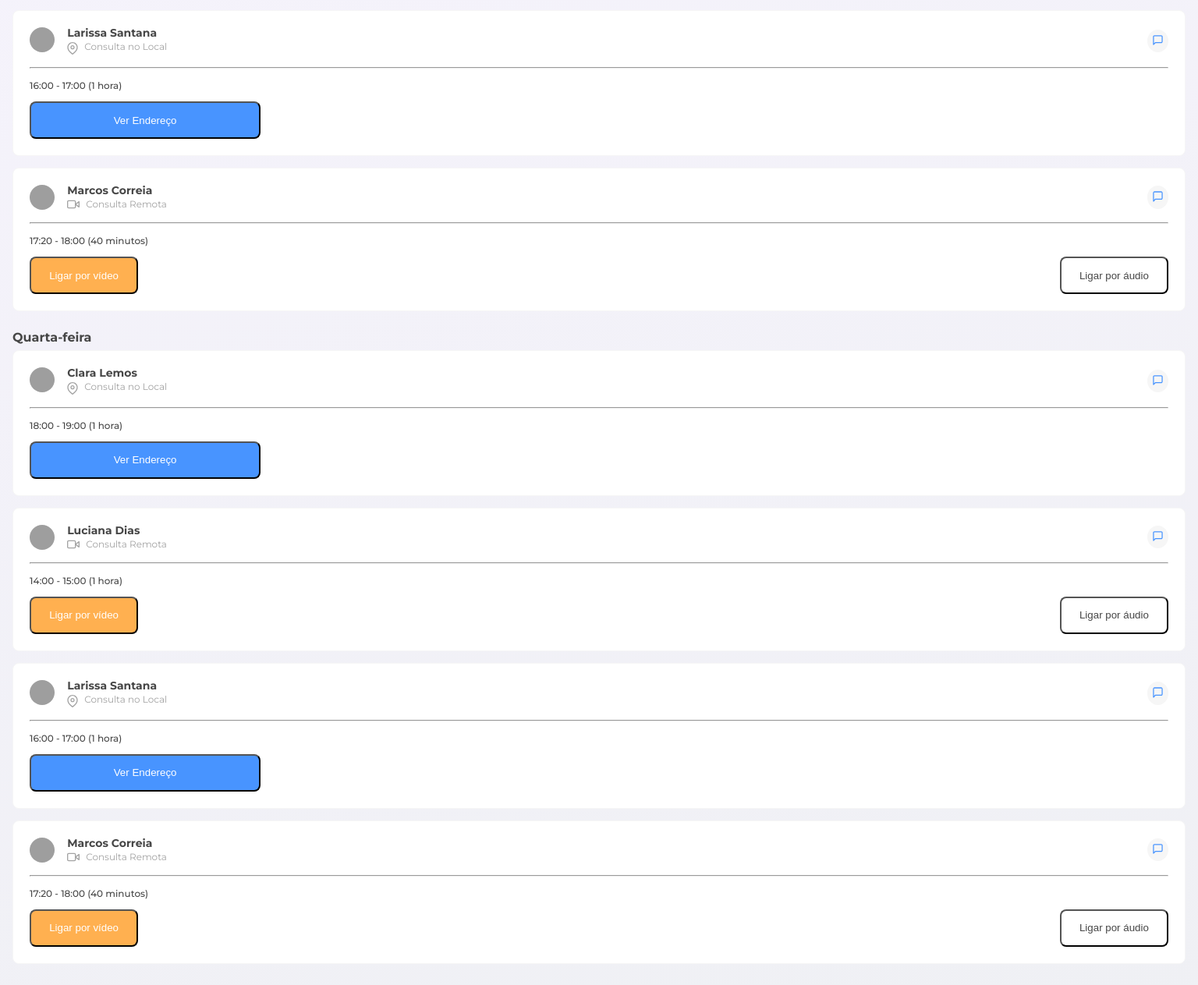
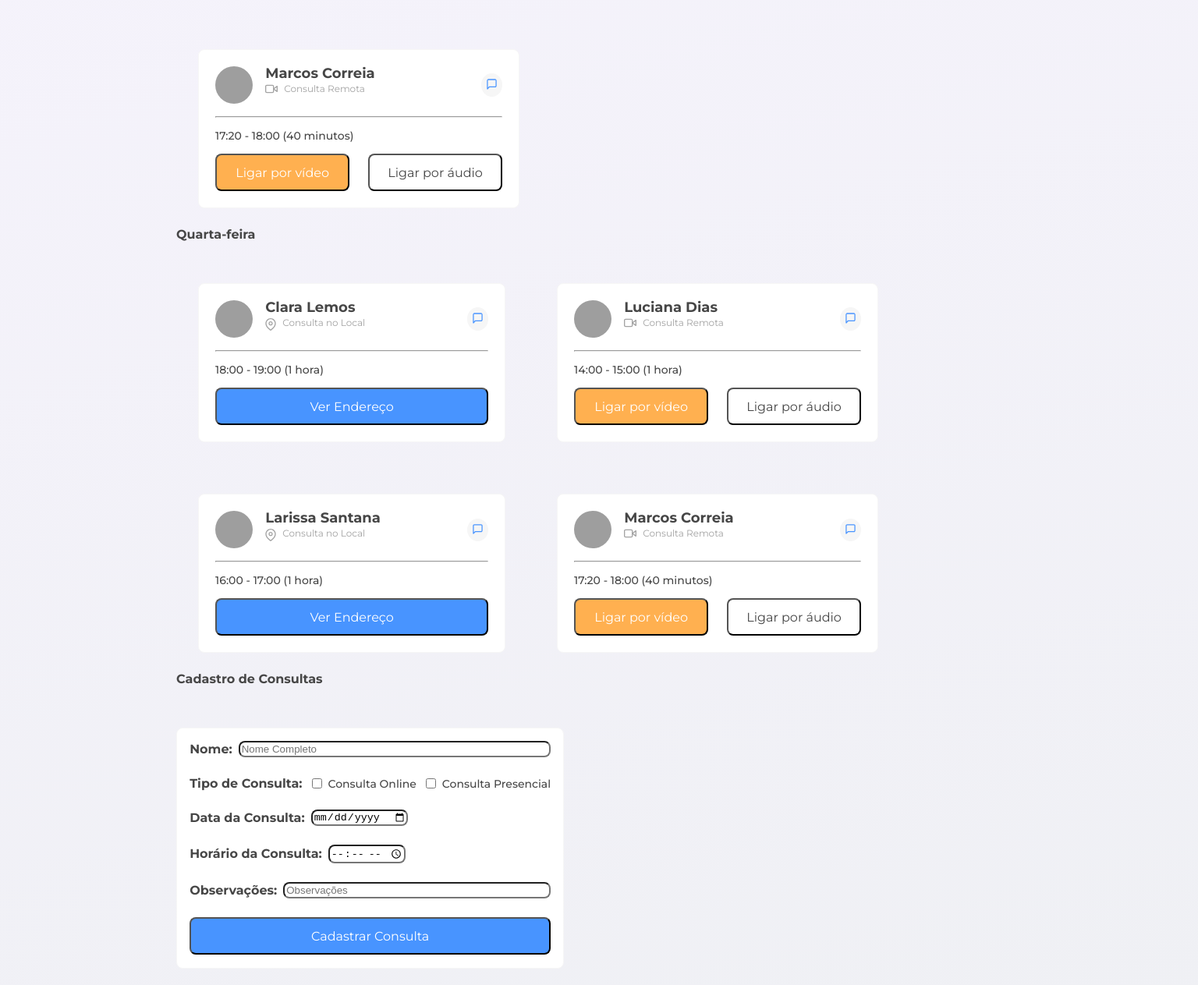
Before and after one commit to Matheus-Farah/Clinica-Medica, a plain HTML site: page src/index.html in a window 1536 px wide. Shown: the part 997-2260 px from the top of the page at 78% size. Drawn offline with Linux system fonts and the light colour scheme; grey boxes are pictures that could not be loaded.

Commit message:
feat: adicao de media queries para responsividade e criacao do formulario de cadastro para telas de desktop

```diff
--- a/src/index.html
+++ b/src/index.html
@@ -412,6 +412,58 @@
             </div>
           </li>
         </ul>
+
+        <section class="formulario__container">
+          <h2 class="container__lista__titulo">Cadastro de Consultas</h2>
+
+          <form class="formulario__cadastro">
+            <section class="formulario__cadastro__campos">
+              <label class="campo__descricao">Nome: </label>
+              <input
+                class="campo__preencher"
+                placeholder="Nome Completo"
+                type="text"
+              />
+            </section>
+
+            <section class="formulario__cadastro__campos">
+              <label class="campo__descricao">Tipo de Consulta: </label>
+
+              <section>
+                <input type="checkbox" name="Online" id="consulta" />
+                <p>Consulta Online</p>
+              </section>
+
+              <section>
+                <input type="checkbox" name="Presencial" id="consulta" />
+                <p>Consulta Presencial</p>
+              </section>
+            </section>
+
+            <section class="formulario__cadastro__campos">
+              <label class="campo__descricao">Data da Consulta: </label>
+              <input class="campo__preencher" type="date" />
+            </section>
+
+            <section class="formulario__cadastro__campos">
+              <label class="campo__descricao">Horário da Consulta: </label>
+              <input class="campo__preencher" type="time" />
+            </section>
+
+            <section class="formulario__cadastro__campos">
+              <label class="campo__descricao">Observações: </label>
+              <input
+                class="campo__preencher"
+                placeholder="Observações"
+                type="text"
+              />
+            </section>
+
+            <button class="container__botao form" type="submit">
+              Cadastrar Consulta
+            </button>
+          </form>
+        </section>
       </section>
     </main>
 
--- a/src/styles/botao_flutuante.css
+++ b/src/styles/botao_flutuante.css
@@ -95,3 +95,16 @@
 #botao-flutuante-online {
   display: none;
 }
+
+@media screen and (min-width: 768px) {
+  .container__botao__flutuante {
+    top: 540px;
+    left: 710px;
+  }
+}
+
+@media screen and (min-width: 1440px) {
+  .container__botao__flutuante {
+    display: none;
+  }
+}
--- a/src/styles/cabecalho.css
+++ b/src/styles/cabecalho.css
@@ -19,3 +19,9 @@
   display: flex;
   gap: 16px;
 }
+
+@media screen and (min-width: 768px) {
+  .cabecalho {
+    display: none;
+  }
+}
--- a/src/styles/consultas.css
+++ b/src/styles/consultas.css
@@ -29,7 +29,7 @@
   }
 
   p {
-    font-weight: 400px;
+    font-weight: 400;
 
     color: var(--prata);
   }
@@ -77,6 +77,8 @@
   border-radius: 8px;
 
   padding: 1.5em;
+
+  width: auto;
 }
 
 .borda {
@@ -152,6 +154,8 @@
 
   width: 139px;
   height: 48px;
+
+  font-family: var(--fonte-principal);
 }
 
 .video {
@@ -170,3 +174,86 @@
   background-color: var(--azul);
   color: var(--branco);
 }
+
+@media screen and (min-width: 768px) {
+  .lista-consultas {
+    display: flex;
+    flex-direction: row;
+    flex-wrap: wrap;
+    gap: 40px;
+  }
+}
+
+@media screen and (min-width: 1440px) {
+  /* Container principal */
+
+  .container {
+    padding-left: 15em;
+  }
+
+  /* Perfil da Médica */
+
+  .container__perfil-nome {
+    h1 {
+      font-size: 31px;
+    }
+
+    p {
+      font-size: 18px;
+    }
+  }
+
+  .container__imagem {
+    width: 96px;
+    height: 96px;
+  }
+
+  .paciente {
+    width: 48px;
+    height: 48px;
+  }
+
+  /* Lista dos Pacientes */
+
+  .container__lista__titulo {
+    padding-bottom: 54px;
+  }
+
+  .lista-consultas {
+    display: flex;
+    flex-direction: row;
+    flex-wrap: wrap;
+    gap: 66px;
+
+    padding-inline: 28px;
+  }
+
+  .lista-consultas li {
+    width: auto;
+  }
+
+  .lista-consultas__info {
+    h3 {
+      font-size: 18px;
+    }
+  }
+
+  .horario {
+    font-size: 14px;
+  }
+
+  .container__botoes {
+    display: flex;
+    gap: 24px;
+  }
+
+  .container__botao {
+    font-size: 16px;
+
+    width: 172px;
+  }
+
+  .localizacao {
+    width: 350px;
+  }
+}
--- /dev/null
+++ b/src/styles/formulario.css
@@ -0,0 +1,55 @@
+.formulario__container {
+  display: none;
+}
+
+@media screen and (min-width: 1440px) {
+  .formulario__container {
+    display: block;
+  }
+
+  .formulario__cadastro {
+    display: flex;
+    flex-direction: column;
+    gap: 24px;
+
+    background-color: var(--branco);
+
+    padding: 1.15em;
+    width: max-content;
+
+    border: 1px solid var(--branco-fumaca);
+    border-radius: 8px;
+  }
+
+  .formulario__cadastro__campos {
+    display: flex;
+    gap: 8px;
+    align-items: center;
+
+    section {
+      display: flex;
+      gap: 5px;
+      align-items: center;
+    }
+  }
+
+  .campo__descricao {
+    font-size: 16px;
+    font-weight: 700;
+  }
+
+  .campo__preencher {
+    border-radius: 8px;
+  }
+
+  input[type="text"] {
+    width: 100%;
+  }
+
+  .form {
+    width: 100%;
+
+    background-color: var(--azul);
+    color: var(--branco);
+  }
+}
--- a/src/styles/rodape.css
+++ b/src/styles/rodape.css
@@ -29,6 +29,7 @@
 
 .lista-icones li {
   color: var(--cinza-escuro-opacidade);
+  cursor: pointer;
 }
 
 .lista-icones li:first-of-type {
@@ -39,3 +40,59 @@
   font-size: 12px;
   font-weight: 400;
 }
+
+@media screen and (min-width: 768px) {
+  .lista-icones {
+    display: flex;
+    justify-content: center;
+    align-items: center;
+    gap: 36px;
+  }
+}
+
+@media screen and (min-width: 1440px) {
+  /* Container principal do rodapé */
+
+  .rodape {
+    position: fixed;
+
+    top: 0%;
+    bottom: 0%;
+    left: 0%;
+    right: 0%;
+
+    width: 180px;
+    height: auto;
+  }
+
+  /* Lista de Ícones */
+
+  .lista-icones {
+    display: flex;
+    flex-direction: column;
+
+    padding-top: 5em;
+  }
+
+  .lista-icones li {
+    display: flex;
+    align-items: center;
+    justify-content: center;
+    gap: 15px;
+  }
+
+  .lista-icones li:hover {
+    color: var(--azul);
+  }
+
+  .lista-icones__texto {
+    font-size: 16px;
+    font-weight: 400;
+  }
+
+  .lista-icones li:first-of-type {
+    p {
+      font-weight: 700;
+    }
+  }
+}
--- a/src/styles/style.css
+++ b/src/styles/style.css
@@ -4,6 +4,7 @@
 @import url("consultas.css");
 @import url("rodape.css");
 @import url("botao_flutuante.css");
+@import url("formulario.css");
 
 :root {
   --cor-de-fundo: linear-gradient(165.96deg, #f8f4ff 0%, #eff0f4 100%);
```
